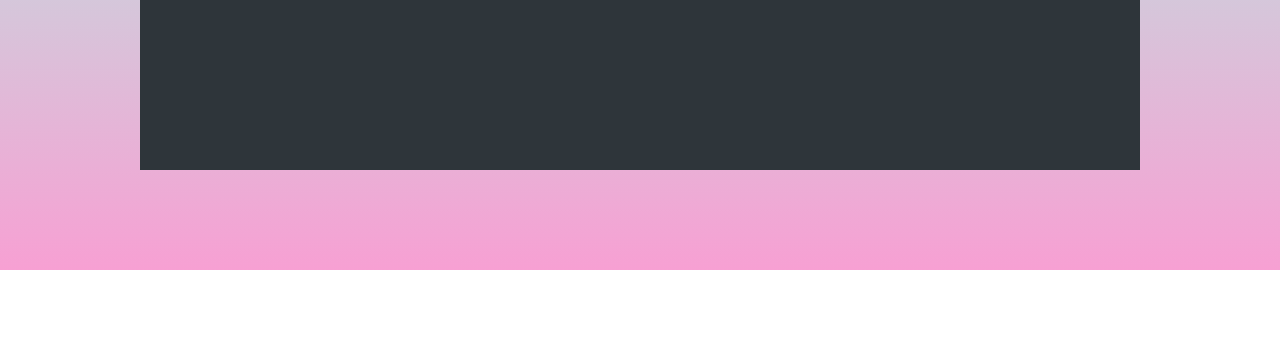
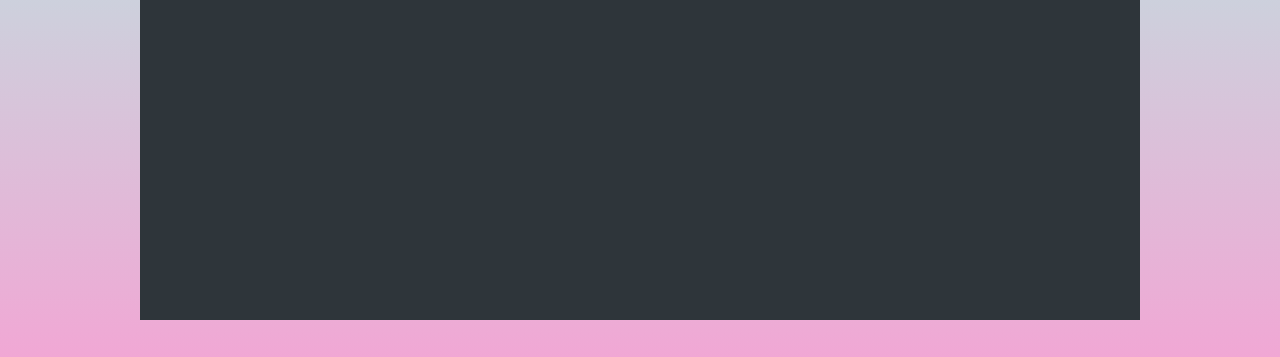
Before and after one commit to konichiwaack/website, a plain HTML site: page contact.html in a window 1280 px wide. Shown: the part 335-692 px from the top of the page. Drawn offline with Linux system fonts and the light colour scheme.

Commit message:
Update contact.html

```diff
--- a/contact.html
+++ b/contact.html
@@ -26,7 +26,7 @@
 				</nav>
 			<div id="spacer1"></div>
 			<main>
-				<div id="content" style="display:block;height:400px;">
+				<div id="content" style="display:block;height:550px;">
 				<h1 id="contact_header" style="margin:100px auto;text-align:center;">Send an e-meow to <a href="mailto:konichiwaack@gmail.com" style="color:white;">konichiwaack@gmail.com</a></h1>
 					<form id="contact_form" method="post" action="php/formmail.php" style="display:none;">
 					<fieldset id="contact_fieldset">
```
